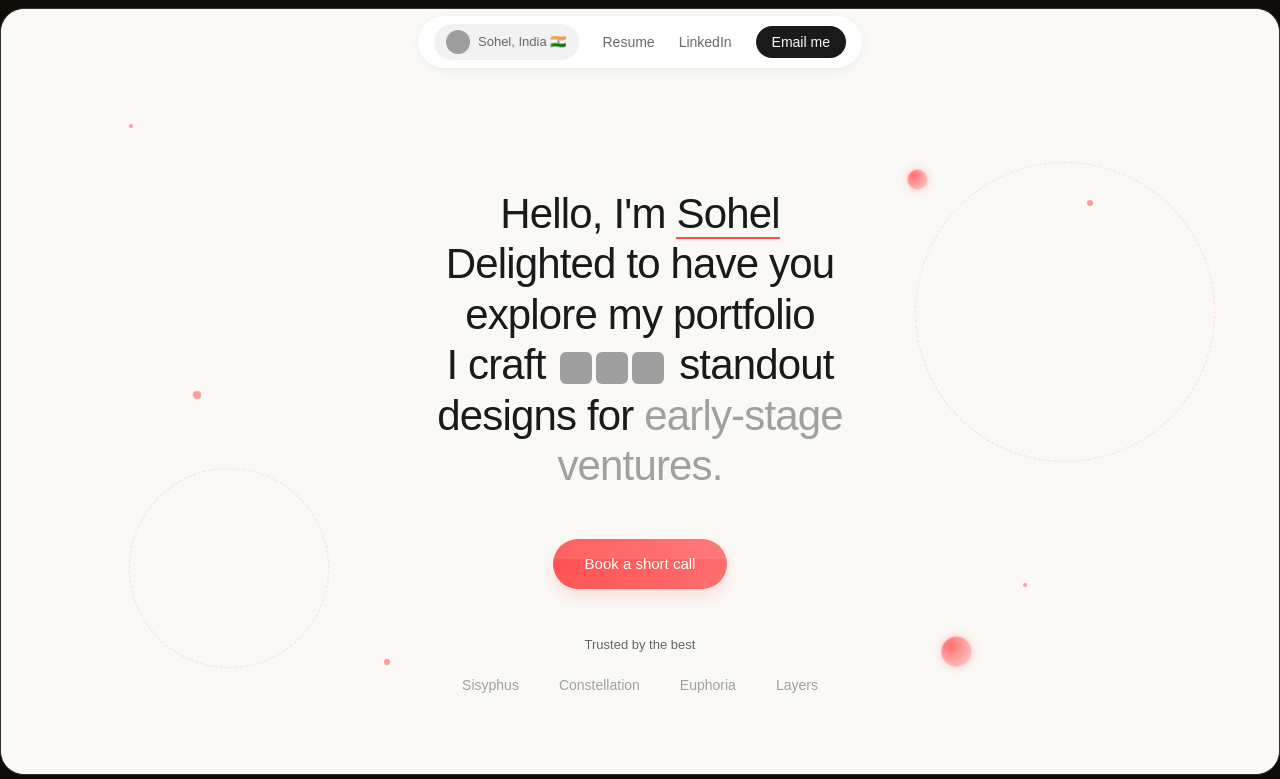
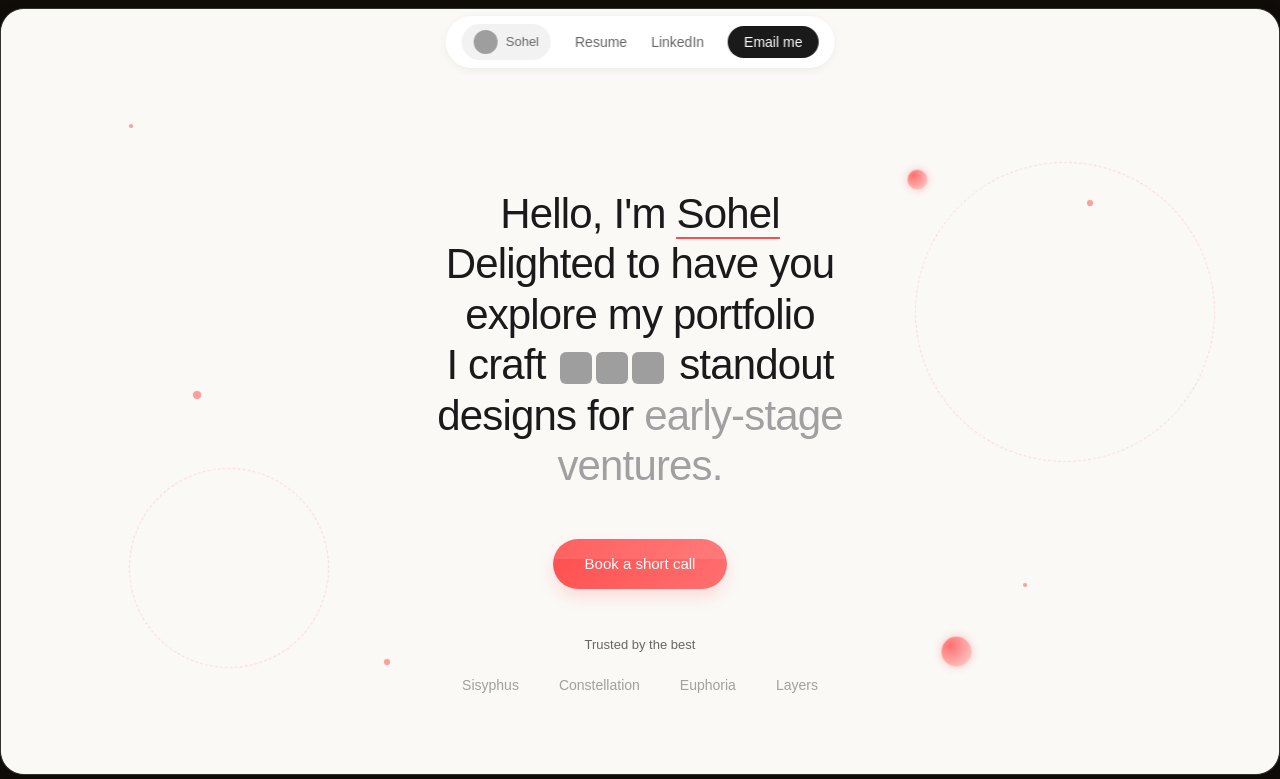
Before and after one commit to thatselftaught/tanveer, a plain HTML site: page index.html in a window 1280 px wide. Shown: the top 779 px of the page. Drawn offline with Linux system fonts and the light colour scheme; grey boxes are pictures that could not be loaded; a web font is replaced by a local one.

Commit message:
Update index.html

```diff
--- a/index.html
+++ b/index.html
@@ -36,7 +36,7 @@
             <div class="profile-section">
                 <img src="https://images.unsplash.com/photo-1472099645785-5658abf4ff4e?w=24&h=24&fit=crop&crop=faces&q=80" alt="Profile" class="profile-image">
                 <div class="location">
-                    <span>Sohel, India 🇮🇳</span>
+                    <span>Sohel</span>
                 </div>
             </div>
             <div class="mobile-menu-toggle">
```
